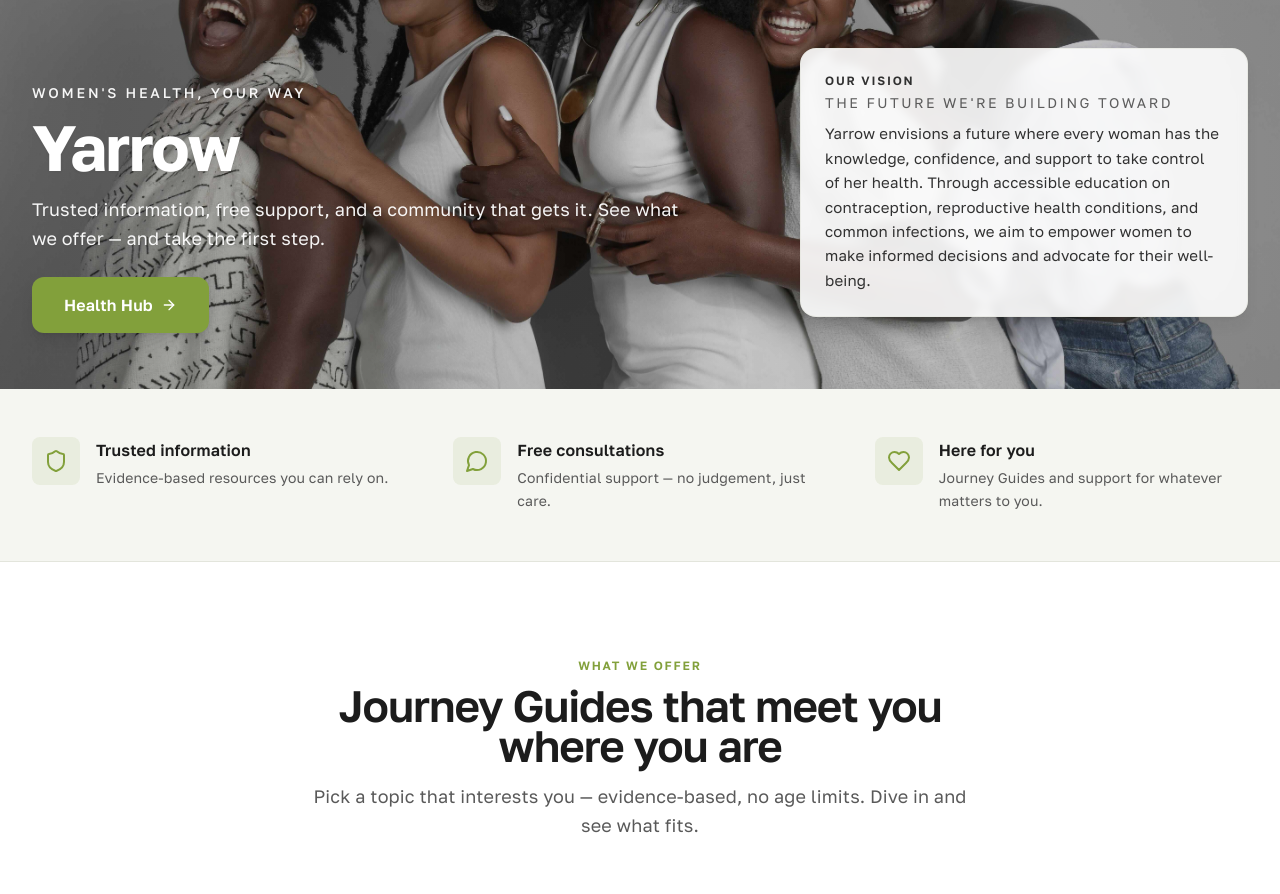
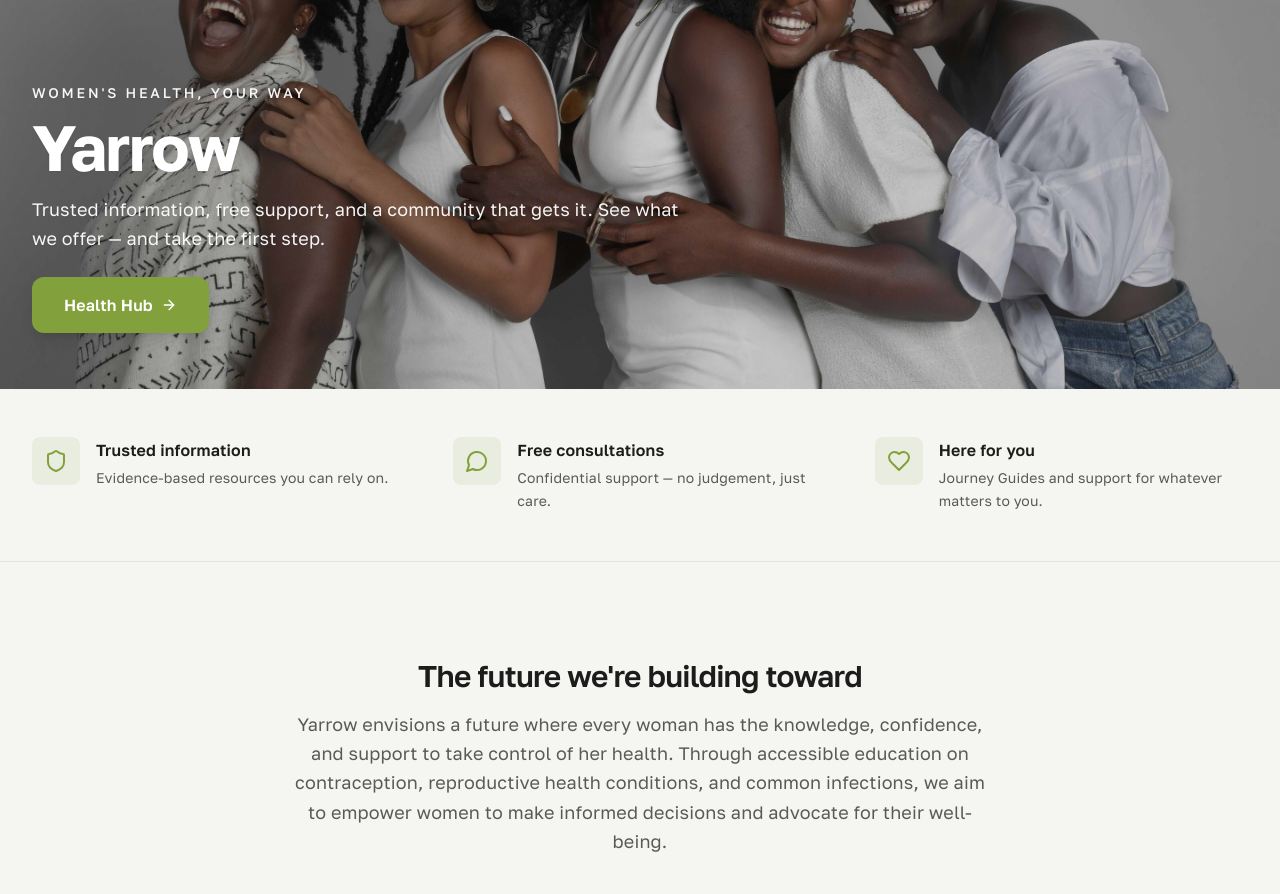
Before and after one commit to godfredakpan/yarrow, a React (Vite) app: page / in a window 1280 px wide. Shown: the part 280-1174 px from the top of the page. Built offline with nearby package versions, Linux system fonts and the light colour scheme; no server answers; the HTML template or start-up script is replaced by a standard one.

Commit message:
update changes

```diff
--- a/src/components/home/HeroSection.tsx
+++ b/src/components/home/HeroSection.tsx
@@ -49,19 +49,6 @@
               </Link>
             </Button>
           </div>
-
-          {/* Our vision section */}
-          <div className="max-w-md bg-background/90 backdrop-blur-sm rounded-2xl p-5 sm:p-6 border border-border/60 shadow-lg shadow-foreground/[0.08] animate-fade-in-up opacity-0 [animation-fill-mode:forwards] lg:mb-4 text-foreground">
-            <p className="section-eyebrow mb-1 text-foreground/90">Our vision</p>
-            <p className="text-sm uppercase tracking-[0.18em] text-foreground/70 mb-2">
-              The future we&apos;re building toward
-            </p>
-            <p className="text-sm sm:text-[0.9375rem] leading-relaxed text-foreground/90">
-              Yarrow envisions a future where every woman has the knowledge, confidence, and support to take control of her
-              health. Through accessible education on contraception, reproductive health conditions, and common infections,
-              we aim to empower women to make informed decisions and advocate for their well-being.
-            </p>
-          </div>
         </div>
       </div>
     </section>
--- /dev/null
+++ b/src/components/home/VisionSection.tsx
@@ -0,0 +1,27 @@
+import { useInView } from "@/hooks/useInView";
+
+export function VisionSection() {
+  const { ref: sectionRef, isInView } = useInView();
+
+  return (
+    <section ref={sectionRef} className="section-padding bg-muted/50">
+      <div className="container-journal max-w-3xl mx-auto text-center">
+        <div
+          className={`transition-all duration-600 ${
+            isInView ? "opacity-100 translate-y-0" : "opacity-0 translate-y-6"
+          }`}
+        >
+          {/* <p className="section-eyebrow mb-3">Our vision</p> */}
+          <h2 className="font-display text-2xl md:text-3xl mb-4 leading-tight">
+            The future we&apos;re building toward
+          </h2>
+          <p className="text-muted-foreground text-lg leading-relaxed">
+            Yarrow envisions a future where every woman has the knowledge, confidence, and support to take control of her
+            health. Through accessible education on contraception, reproductive health conditions, and common infections,
+            we aim to empower women to make informed decisions and advocate for their well-being.
+          </p>
+        </div>
+      </div>
+    </section>
+  );
+}
--- a/src/lib/events.ts
+++ b/src/lib/events.ts
@@ -65,18 +65,18 @@
     spotsLeft: 30,
     image: images.eventWorkshop,
   },
-  {
-    id: 5,
-    title: "Fertility Awareness Method Training",
-    description:
-      "Learn about natural family planning methods and how to track your fertility signs effectively.",
-    date: "April 20, 2026",
-    time: "10:00 AM - 12:00 PM",
-    location: "Health Education Center",
-    category: "Training",
-    spotsLeft: 20,
-    image: images.eventCommunity,
-  },
+  // {
+  //   id: 5,
+  //   title: "Fertility Awareness Method Training",
+  //   description:
+  //     "Learn about natural family planning methods and how to track your fertility signs effectively.",
+  //   date: "April 20, 2026",
+  //   time: "10:00 AM - 12:00 PM",
+  //   location: "Health Education Center",
+  //   category: "Training",
+  //   spotsLeft: 20,
+  //   image: images.eventCommunity,
+  // },
   {
     id: 6,
     title: "Yoga for Women's Wellness",
--- a/src/pages/Contact.tsx
+++ b/src/pages/Contact.tsx
@@ -183,7 +183,7 @@
       <PageBanner
         eyebrow="Connect"
         title="Contact"
-        description="Book a free consultation or get in touch with our team. We're here to help and support you."
+        description="Telemedicine allows our team to connect with you wherever you are, making healthcare more convenient and accessible."
         image={images.bannerContact}
       />
 
--- a/src/pages/Index.tsx
+++ b/src/pages/Index.tsx
@@ -1,6 +1,7 @@
 import { Layout } from "@/components/layout/Layout";
 import { HeroSection } from "@/components/home/HeroSection";
 import { TrustStrip } from "@/components/home/TrustStrip";
+import { VisionSection } from "@/components/home/VisionSection";
 import { AgePathways } from "@/components/home/AgePathways";
 import { AgeQuiz } from "@/components/home/AgeQuiz";
 import { DidYouKnow } from "@/components/home/DidYouKnow";
@@ -16,6 +17,7 @@
     <Layout>
       <HeroSection />
       <TrustStrip />
+      <VisionSection />
       <AgePathways />
       <AgeQuiz />
       <DidYouKnow />
--- a/src/pages/ProgramStage.tsx
+++ b/src/pages/ProgramStage.tsx
@@ -84,7 +84,7 @@
 
           <div className="flex flex-col sm:flex-row gap-4">
             <Button asChild size="lg" className="h-12 px-8">
-              <Link to="/contact">
+              <Link to="/info">
                 Learn more
                 <ArrowRight className="ml-2 h-4 w-4" />
               </Link>
```
